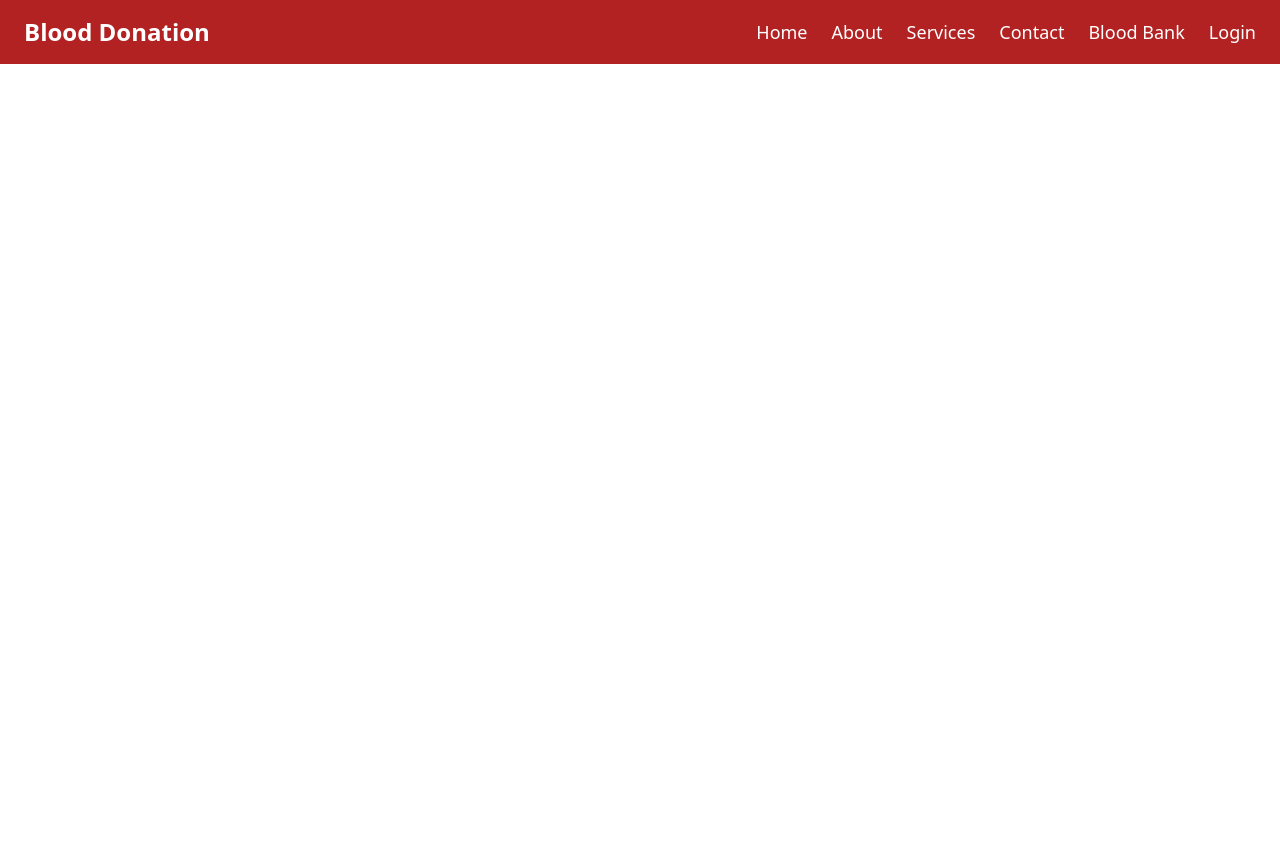
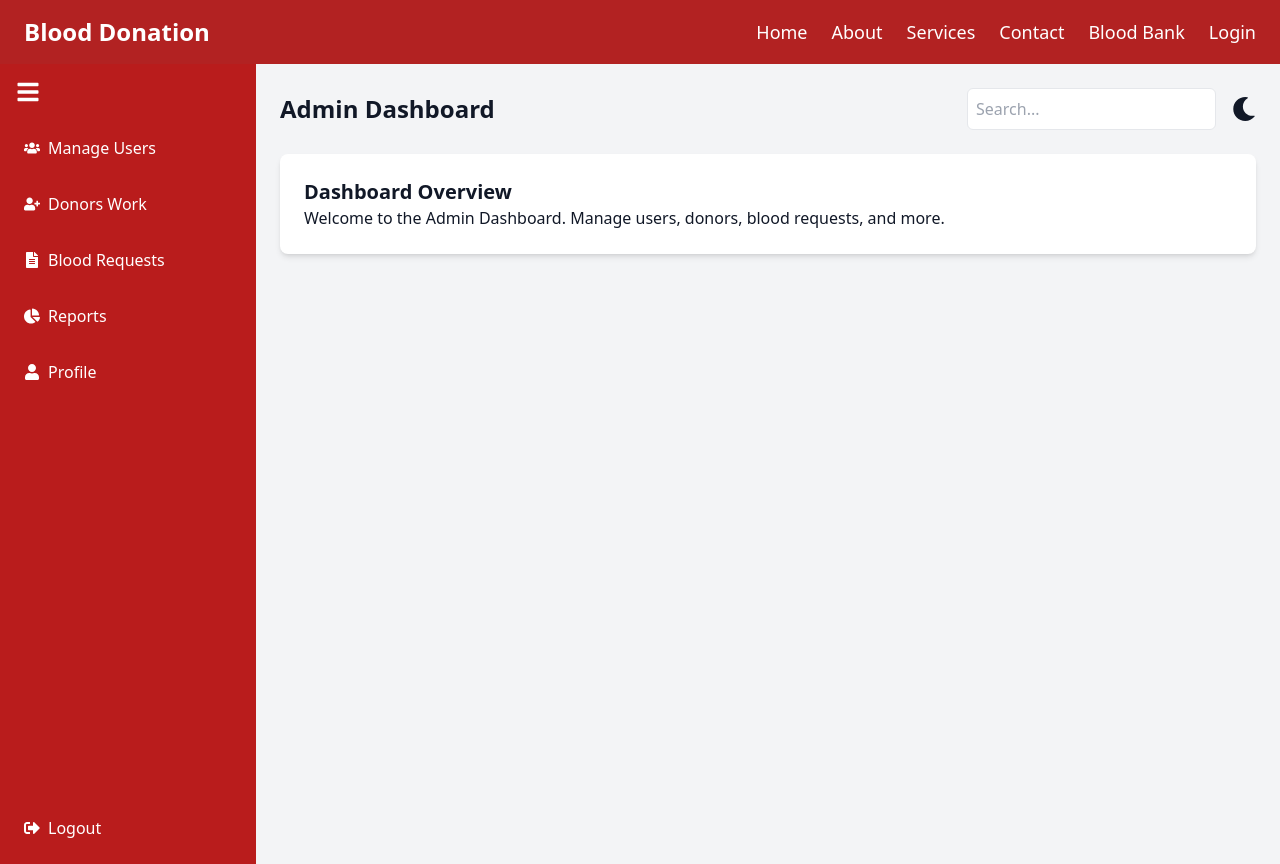
Before and after one commit to mupashirbare/Blood-donation-management, a React (Vite) app in the folder frontend/: page /Admin in a window 1280 px wide. Before the commit the page ends 800 px from the top, so only its background shows below. Built offline with nearby package versions, Linux system fonts and the light colour scheme.

Commit message:
i was updated the AdminDashboard layout.

```diff
--- a/frontend/src/App.jsx
+++ b/frontend/src/App.jsx
@@ -17,7 +17,7 @@
       <Navbar/>
       <Routes>
         <Route path="/" element={<Home/>} />
-        <Route path="/AdminDashboard" element={<AdminDashboard/>} />
+        <Route path="/Admin" element={<AdminDashboard/>} />
 
 
         <Route path="/BloodBank" element={<BloodBankPage/>} />
--- a/frontend/src/layout/AdminDashboard.jsx
+++ b/frontend/src/layout/AdminDashboard.jsx
@@ -48,7 +48,7 @@
           </div>
         </header>
 
-        <section className="bg-white p-6 rounded-lg shadow-md dark:bg-gray-800">
+        <section className="bg-white p-6 rounded-lg shadow-md dark:bg-purple-800">
           <h2 className="text-xl font-semibold">Dashboard Overview</h2>
           <p>Welcome to the Admin Dashboard. Manage users, donors, blood requests, and more.</p>
         </section>
```
